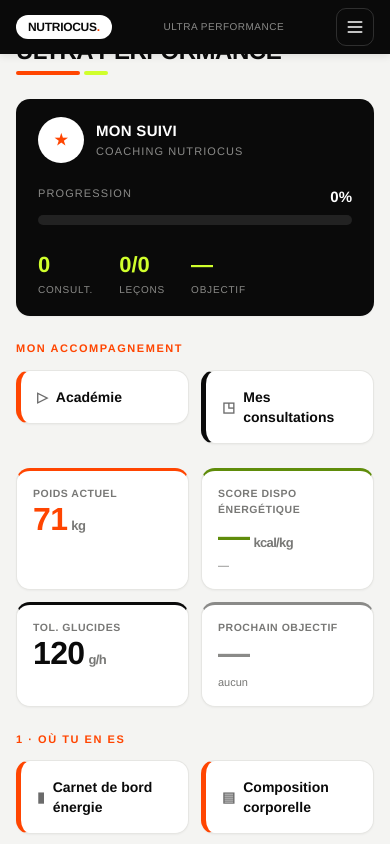
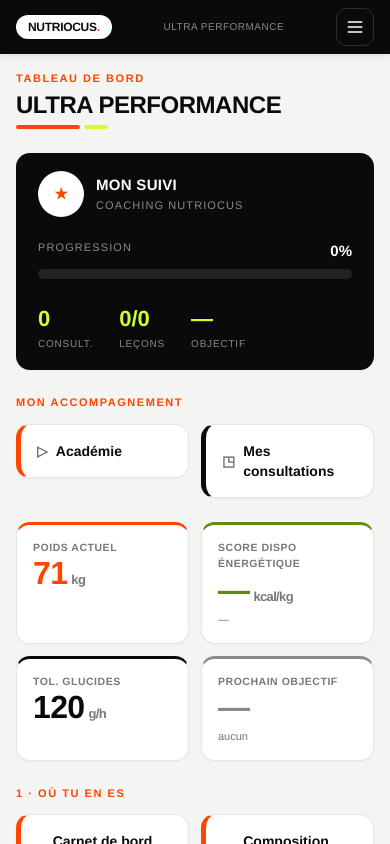
Before and after one commit to Nutriocus/nextjs-boilerplate, a Next.js app: page /athlete/dashboard in a window 390 px wide. Shown: the top 844 px of the page. Built offline with nearby package versions, Linux system fonts and the light colour scheme; no server answers.

Commit message:
fix mobile padding-top so topbar doesnt overlap content

```diff
--- a/src/app/athlete/layout.tsx
+++ b/src/app/athlete/layout.tsx
@@ -19,7 +19,9 @@
         onCloseMobile={() => setOpen(false)}
       />
       <main className="lg:pl-[262px]">
-        <div className="main-content max-w-7xl mx-auto p-4 lg:p-8">{children}</div>
+        <div className="max-w-7xl mx-auto px-4 lg:px-8 pt-[70px] lg:pt-8 pb-8">
+          {children}
+        </div>
       </main>
     </div>
   );
--- a/src/app/coach/layout.tsx
+++ b/src/app/coach/layout.tsx
@@ -121,7 +121,9 @@
       />
 
       <main className="lg:pl-[262px]">
-        <div className="main-content max-w-7xl mx-auto p-4 lg:p-8">{children}</div>
+        <div className="max-w-7xl mx-auto px-4 lg:px-8 pt-[70px] lg:pt-8 pb-8">
+          {children}
+        </div>
       </main>
     </div>
   );
```
